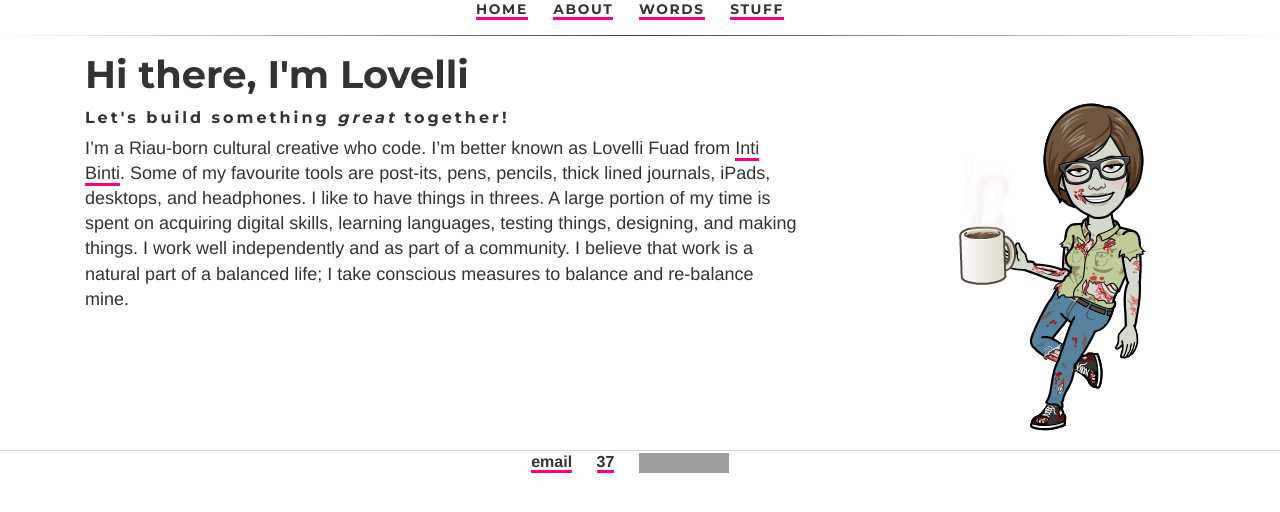
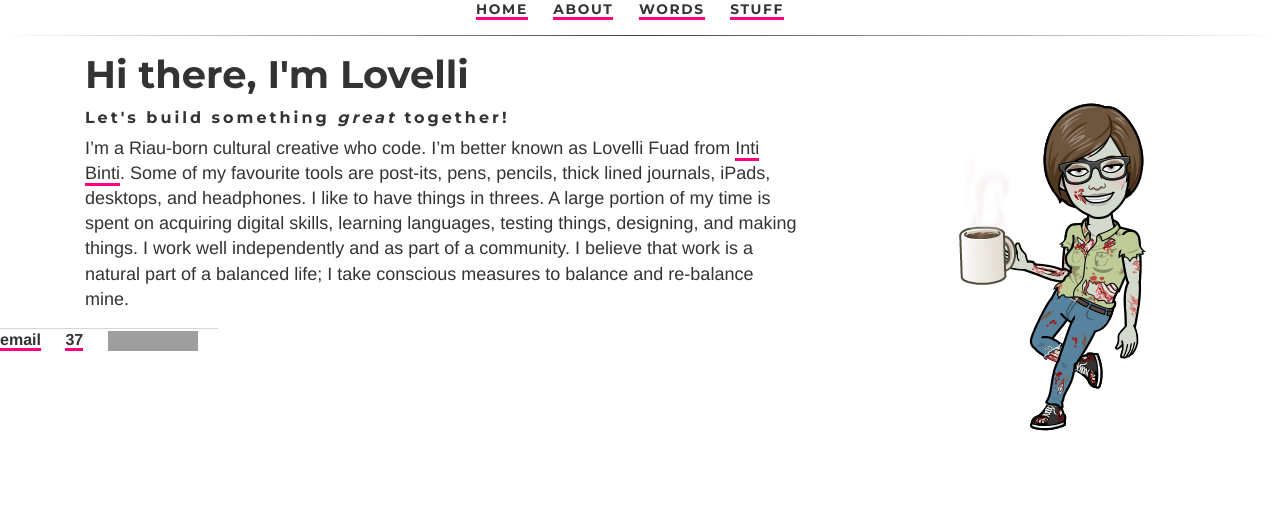
Before and after one commit to ariesti/ariesti.github.io, a Jekyll site: the page built from index.html, in a window 1280 px wide. Shown: the top 512 px of the page. Built offline with Jekyll 4.4.1, drawn with Linux system fonts in a browser that asks for light colours; grey boxes are pictures that could not be loaded.

Commit message:
Update main.css

```diff
--- a/css/main.css
+++ b/css/main.css
@@ -159,12 +159,12 @@ blockquote p {
 /* Footer */
 
 footer {
+	position:fixed;
 	text-decoration: none;
 	border-top: 1px solid #d5d5d5;
 	font-size: .8em;
-	clear: both;
 	text-align: center;
-	bottom: 0px; }
+}
 
 /* Blog */
 ul.posts { margin: 20px auto 40px; font-size: 1.2em; color: #ff017e; }
```
